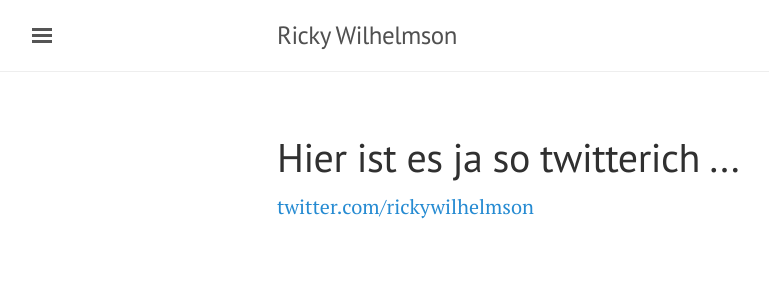
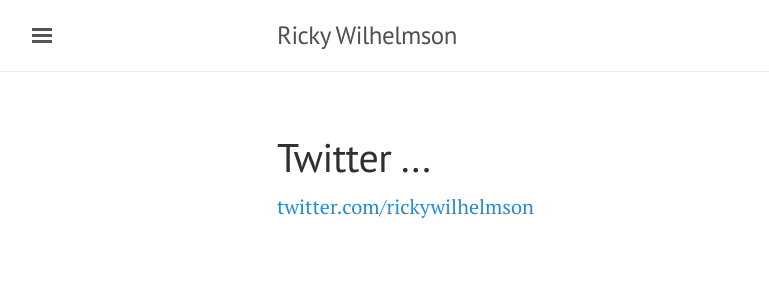
Before and after one commit to SOSTaler/sostaler.github.io, a Jekyll site: the page built from twitter.md, in a window 1280 px wide. Shown: the top 300 px of the page, without its empty margins (3-772 px from the left). Built offline with Jekyll 4.4.1, drawn with Linux system fonts in a browser that asks for light colours; comment, search, counter and statistics services are not loaded.

Commit message:
Update twitter.md

```diff
--- a/twitter.md
+++ b/twitter.md
@@ -1,6 +1,6 @@
 ---
 layout: page
-title: 'Hier ist es ja so twitterich ...'
+title: 'Twitter ...'
 ---
 
 
```
